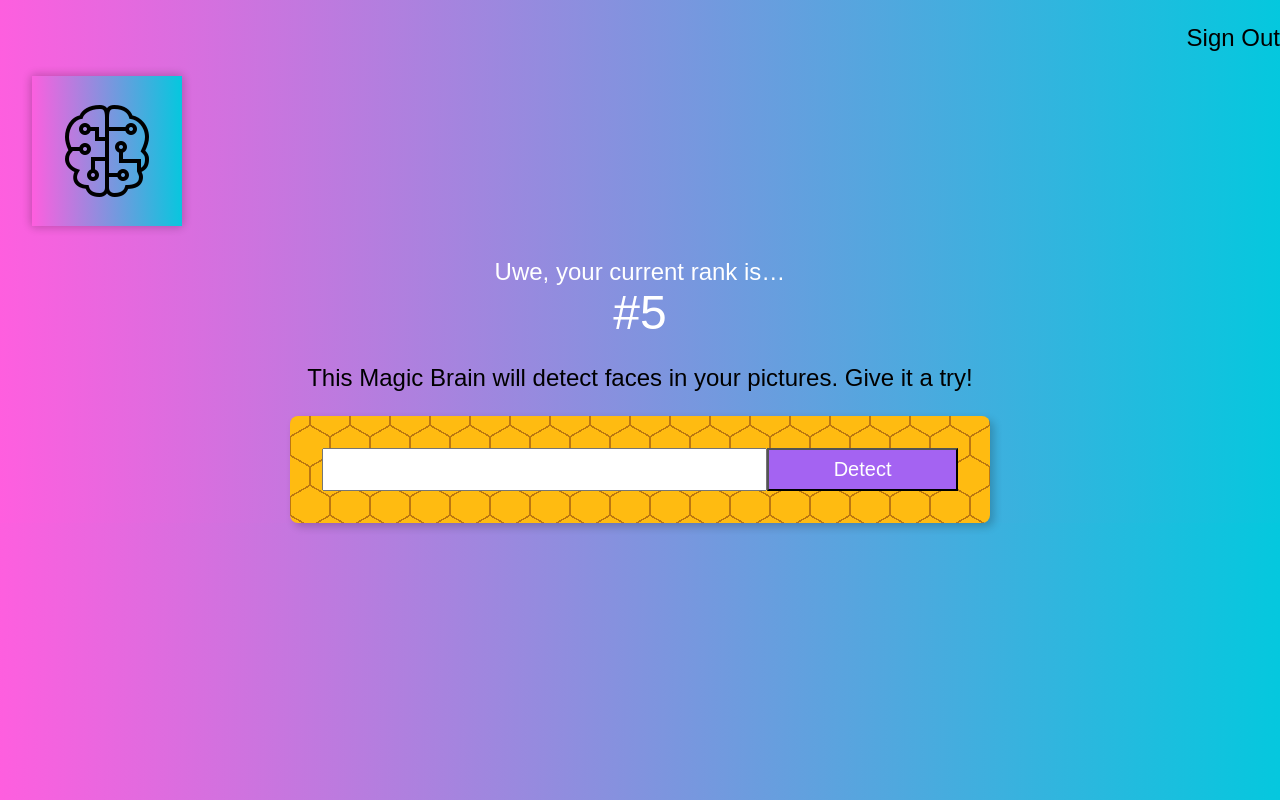
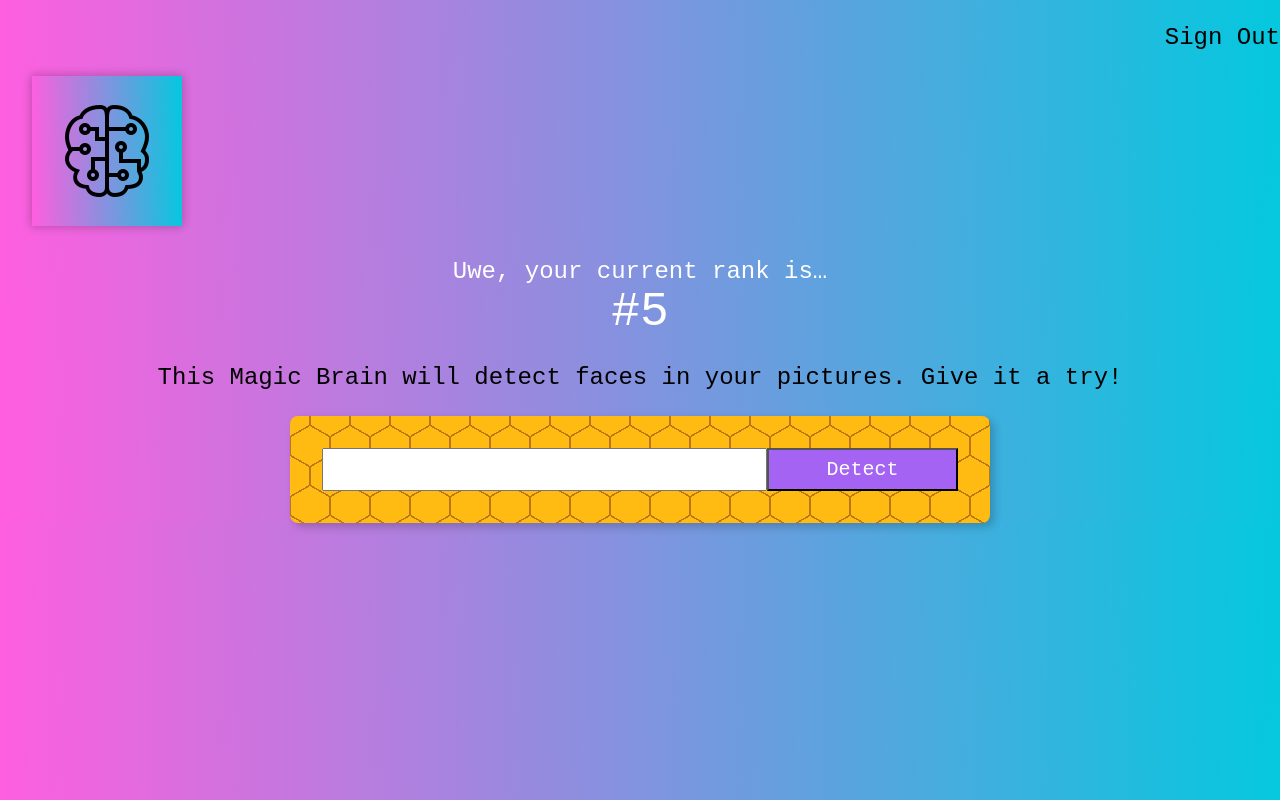
Before and after one commit to u-webdev/face-detector, a React (Create React App) app: page / in a window 1280 px wide. Built offline with nearby package versions, Linux system fonts and the light colour scheme.

Commit message:
Change font-family

```diff
--- a/src/index.css
+++ b/src/index.css
@@ -1,7 +1,7 @@
 body {
   margin: 0;
   padding: 0;
-  font-family: sans-serif;
+  font-family: "Courier New", Courier, monospace;
   background: linear-gradient(89deg, #ff5edf 0%, #04c8de 100%);
 }
 
```
